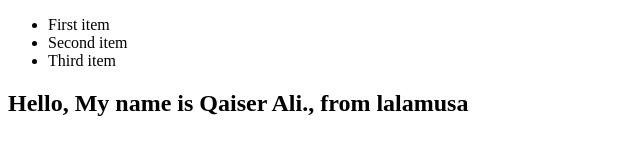
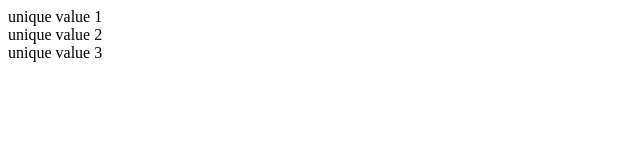
Before and after one commit to qaisersofficial/Javascript-Practice-Questions, a plain HTML site: page JSfile/js-dom-child.html in a window 1280 px wide. Shown: the whole page, without its empty margins (0-640 px from the left). Drawn offline with Linux system fonts and the light colour scheme.

Commit message:
Refactor HTML structure and comment out unused code in DOM child nodes demo

```diff
--- a/JSfile/js-dom-child.html
+++ b/JSfile/js-dom-child.html
@@ -6,15 +6,17 @@
     <title>Dom Child and Childrens</title>
 </head>
 <body>
-    <ul>
+    <!-- <ul>
         <li>First item</li>
         <li>Second item</li>
         <li>Third item</li>
     </ul>
-    <h2>Hello, My name is Qaiser Ali.</h2>
-
+    <h2>Hello, My name is Qaiser Ali.</h2> -->
+    <div class="box">First box</div>
+    <div class="box">Second box</div>
+    <div class="box">Third box</div>
     <script>
-        const ul = document.querySelector("ul");
+        // const ul = document.querySelector("ul");
         // if(ul.childNodes){
         //     let children = ul.childNodes;
         //     for (let index = 0; index < children.length; index++) {
@@ -24,11 +26,19 @@
         // }
 
 
-        console.log(ul.innerHTML);
-        console.log(ul.textContent);
+        // console.log(ul.innerHTML);
+        // console.log(ul.textContent);
 
-        const heading2 = document.querySelector('h2');
-        heading2.innerText = `${heading2.innerText}, from lalamusa`;
+        // const heading2 = document.querySelector('h2');
+        // heading2.innerText = `${heading2.innerText}, from lalamusa`;
+
+        const divs = document.querySelectorAll(".box");
+        var index = 1;
+
+        for(div of divs){
+            div.innerText = `unique value ${index}`
+            index++;
+        }
     </script>
 </body>
 </html>
```
